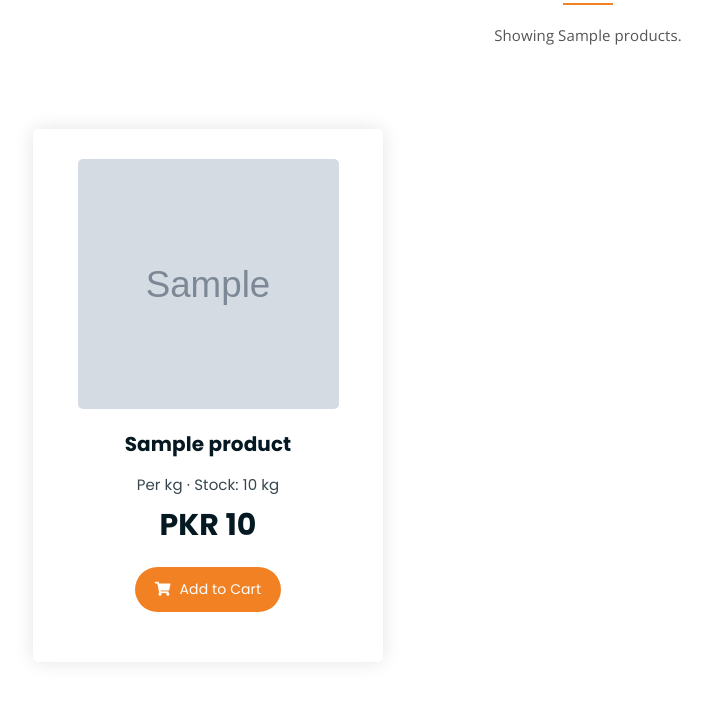
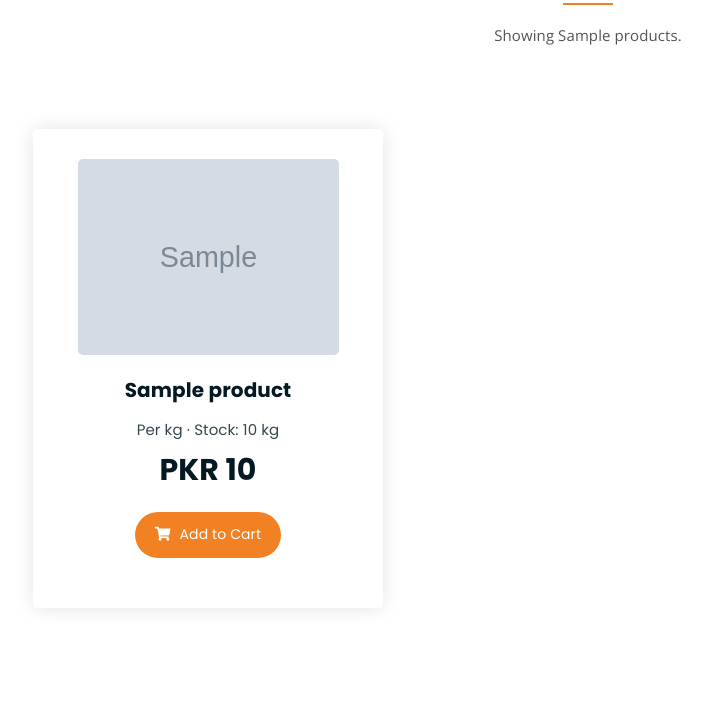
Before and after one commit to Mrawaisanjum56/Final_project, a Django app: template templates/index_2.html in a window 1280 px wide. Shown: the part 1308-2010 px from the top of the page, without its empty margins (52-764 px from the left). Run offline with Django 3.2, Linux system fonts and the light colour scheme; the template is opened without the code that fills it: most values are stand-ins (such as "Sample title", 1, 10 or a date in 2020); grey boxes marked "Sample" are stand-in pictures; some libraries are stand-ins or nearby versions.

Commit message:
Refine slider card styling and remove inline image CSS
Agent-Logs-Url: https://github.com/Mrawaisanjum56/Final_project/sessions/96819caa-36a6-4775-b54b-6e9fb073fbaf

Co-authored-by: Mrawaisanjum56 <177746685+Mrawaisanjum56@users.noreply.github.com>

```diff
--- a/templates/index_2.html
+++ b/templates/index_2.html
@@ -161,9 +161,9 @@
 						<div class="product-image">
 							<a href="{% url 'single-product' product.pk %}">
 								{% if product.image %}
-								<img src="{{ product.image.url }}" alt="{{ product.name }}" style="height: 250px; object-fit: cover;">
+								<img src="{{ product.image.url }}" alt="{{ product.name }}" class="home-product-thumb">
 								{% else %}
-								<img src="{% static 'assets/img/products/product-img-1.jpg' %}" alt="">
+								<img src="{% static 'assets/img/products/product-img-1.jpg' %}" alt="" class="home-product-thumb">
 								{% endif %}
 							</a>
 							{% if product.is_wheat_commodity and product.quality_grade %}
```
Also changed, not shown: statics/assets/css/main.css (+7 -2 lines).
